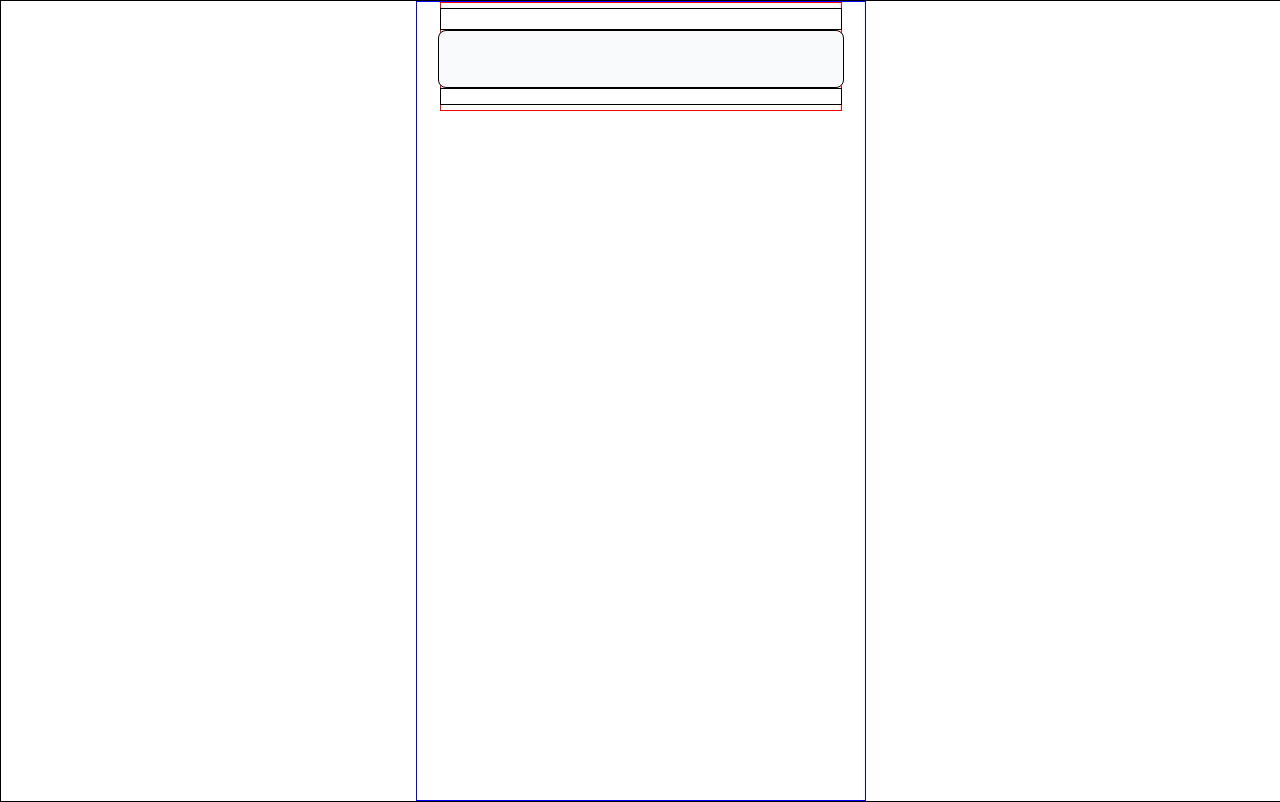
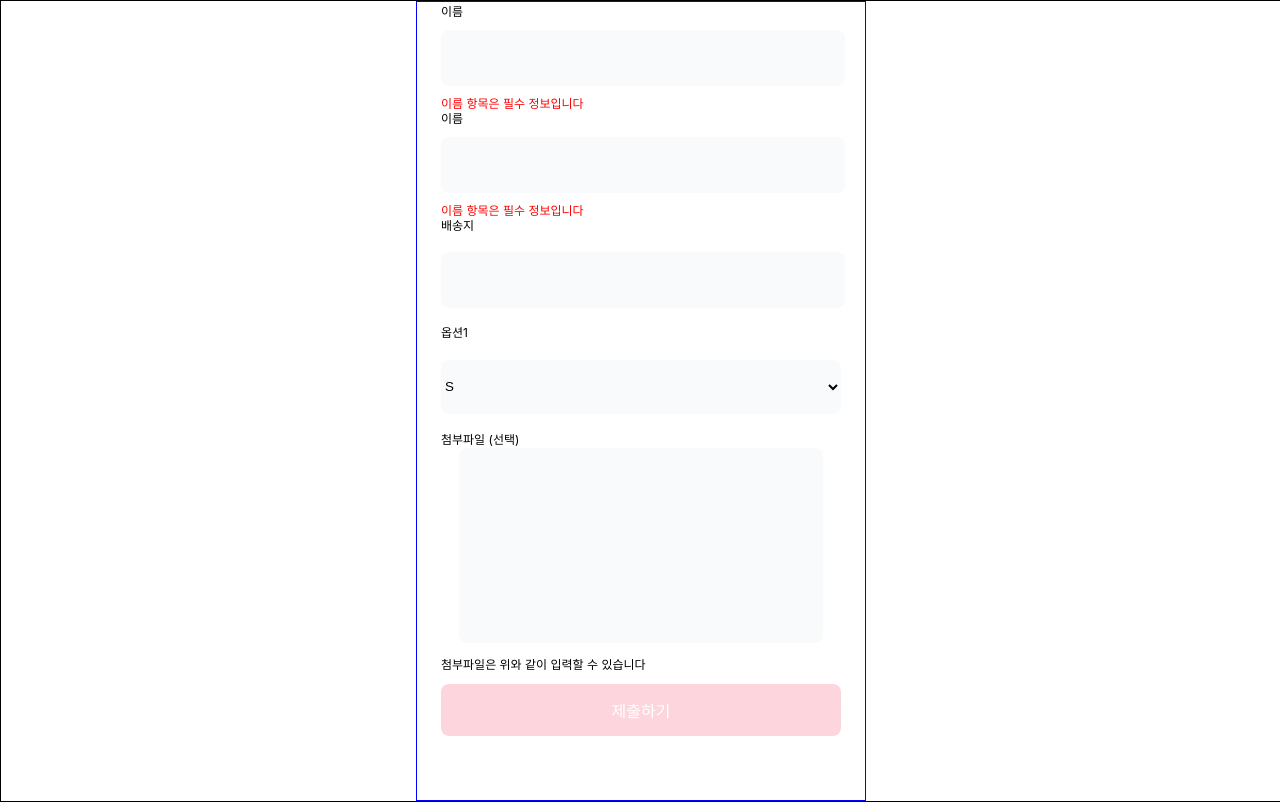
Before and after one commit to WPO-Team-01/wanted-codestates-project-1-7, a React (Create React App) app: page / in a window 1280 px wide. Built offline with nearby package versions, Linux system fonts and the light colour scheme; the HTML template or start-up script is replaced by a standard one.

Commit message:
For Main PR

```diff
--- /dev/null
+++ b/src/components/Generated/Address.js
@@ -0,0 +1,36 @@
+import React from "react";
+import styled from "styled-components";
+
+const Container = styled.div`
+  width: 400px;
+  height: 107px;
+  display: flex;
+  flex-direction: column;
+  align-items: center;
+  margin-left: 0 auto;
+`;
+const Text = styled.div`
+  display: flex;
+  width: 100%;
+  height: 20px;
+  font-size: 12px;
+`;
+const Input = styled.input`
+  width: 100%;
+  height: 54px;
+  border: none;
+  border-radius: 0.5rem;
+  background: #f8fafb;
+  margin: auto;
+`;
+
+const Address = ({ title = "배송지" }) => {
+  return (
+    <Container>
+      <Text>{title}</Text>
+      <Input />
+    </Container>
+  );
+};
+
+export default Address;
--- /dev/null
+++ b/src/components/Generated/Button.js
@@ -0,0 +1,20 @@
+import React from "react";
+import styled from "styled-components";
+
+const Container = styled.div`
+  width: 400px;
+  height: 52px;
+  display: flex;
+  justify-content: center;
+  align-items: center;
+  background: #fdd6dd;
+  border-radius: 0.5rem;
+  font-size: 1rem;
+  color: white;
+`;
+
+const Button = ({ name = "제출하기" }) => {
+  return <Container>{name}</Container>;
+};
+
+export default Button;
--- /dev/null
+++ b/src/components/Generated/DropDown.js
@@ -0,0 +1,48 @@
+import React from "react";
+import styled from "styled-components";
+
+const Container = styled.div`
+  width: 400px;
+  height: 107px;
+  display: flex;
+  flex-direction: column;
+  align-items: center;
+  margin-left: 0 auto;
+`;
+const Text = styled.div`
+  display: flex;
+  width: 100%;
+  height: 20px;
+  font-size: 12px;
+`;
+const Select = styled.select`
+  width: 100%;
+  height: 54px;
+  border: none;
+  border-radius: 0.5rem;
+  background: #f8fafb;
+  margin: auto;
+`;
+const Option = styled.option`
+  width: 100%;
+  height: 54px;
+  border: none;
+  border-radius: 0.5rem;
+  background: #f8fafb;
+  margin: auto;
+`;
+
+const DropDown = ({ title = "옵션1", options = ["S", "L", "XL", "XXL"] }) => {
+  return (
+    <Container>
+      <Text>{title}</Text>
+      <Select>
+        {options.map((option) => (
+          <Option value={option}>{option}</Option>
+        ))}
+      </Select>
+    </Container>
+  );
+};
+
+export default DropDown;
--- /dev/null
+++ b/src/components/Generated/Form.js
@@ -0,0 +1,48 @@
+import React from "react";
+import styled from "styled-components";
+
+const Container = styled.div`
+  width: 400px;
+  height: 107px;
+  display: flex;
+  flex-direction: column;
+  align-items: center;
+  margin-left: 0 auto;
+`;
+const Text = styled.div`
+  display: flex;
+  width: 100%;
+  height: 20px;
+  font-size: 12px;
+`;
+const Input = styled.input`
+  width: 100%;
+  height: 54px;
+  border: none;
+  border-radius: 0.5rem;
+  background: #f8fafb;
+  margin: auto;
+`;
+const Caution = styled.div`
+  display: flex;
+  width: 100%;
+  height: 15px;
+  color: red;
+  font-size: 12px;
+`;
+
+const Form = ({
+  type = "text",
+  title = "이름",
+  caution = "이름 항목은 필수 정보입니다",
+}) => {
+  return (
+    <Container>
+      <Text>{title}</Text>
+      <Input type={type}></Input>
+      <Caution>{caution}</Caution>
+    </Container>
+  );
+};
+
+export default Form;
--- /dev/null
+++ b/src/components/Generated/InputFile.js
@@ -0,0 +1,42 @@
+import React from "react";
+import styled from "styled-components";
+
+const Container = styled.div`
+  width: 400px;
+  height: 254px;
+  display: flex;
+  flex-direction: column;
+`;
+const Text = styled.div`
+  display: flex;
+  width: 100%;
+  height: 20px;
+  font-size: 12px;
+`;
+const Address = styled.input`
+  width: 360px;
+  height: 216px;
+  border: none;
+  border-radius: 0.5rem;
+  background: #f8fafb;
+  margin: auto;
+`;
+const Descripton = styled.p`
+  display: flex;
+  font-size: 12px;
+`;
+
+const InputFile = ({
+  title = "첨부파일 (선택)",
+  description = "첨부파일은 위와 같이 입력할 수 있습니다",
+}) => {
+  return (
+    <Container>
+      <Text>{title}</Text>
+      <Address />
+      <Descripton>{description}</Descripton>
+    </Container>
+  );
+};
+
+export default InputFile;
--- a/src/pages/GeneratedForm/GeneratedForm.js
+++ b/src/pages/GeneratedForm/GeneratedForm.js
@@ -1,5 +1,10 @@
 import React from "react";
 import styled from "styled-components";
+import Form from "@/components/Generated/Form";
+import Address from "@/components/Generated/Address";
+import DropDown from "@/components/Generated/DropDown";
+import InputFile from "@/components/Generated/InputFile";
+import Button from "@/components/Generated/Button";
 
 const Container = styled.section`
   display: flex;
@@ -19,44 +24,16 @@ const SubContainer = styled.section`
   border: blue solid 1px;
 `;
 
-const Form = styled.div`
-  width: 400px;
-  height: 107px;
-  display: flex;
-  flex-direction: column;
-  justify-content: center;
-  align-items: center;
-  margin-left: 0 auto;
-  border: red solid 1px;
-`;
-
-const Text = styled.div`
-  width: 100%;
-  height: 20px;
-  border: black solid 1px;
-`;
-const Input = styled.input`
-  width: 100%;
-  height: 54px;
-  border: black solid 1px;
-  border-radius: 0.5rem;
-  background: #f8fafb;
-`;
-const Caution = styled.div`
-  width: 100%;
-  height: 15px;
-  border: black solid 1px;
-`;
-
 const GeneratedForm = () => {
   return (
     <Container>
       <SubContainer>
-        <Form>
-          <Text></Text>
-          <Input type="text"></Input>
-          <Caution></Caution>
-        </Form>
+        <Form />
+        <Form />
+        <Address />
+        <DropDown />
+        <InputFile />
+        <Button />
       </SubContainer>
     </Container>
   );
```
